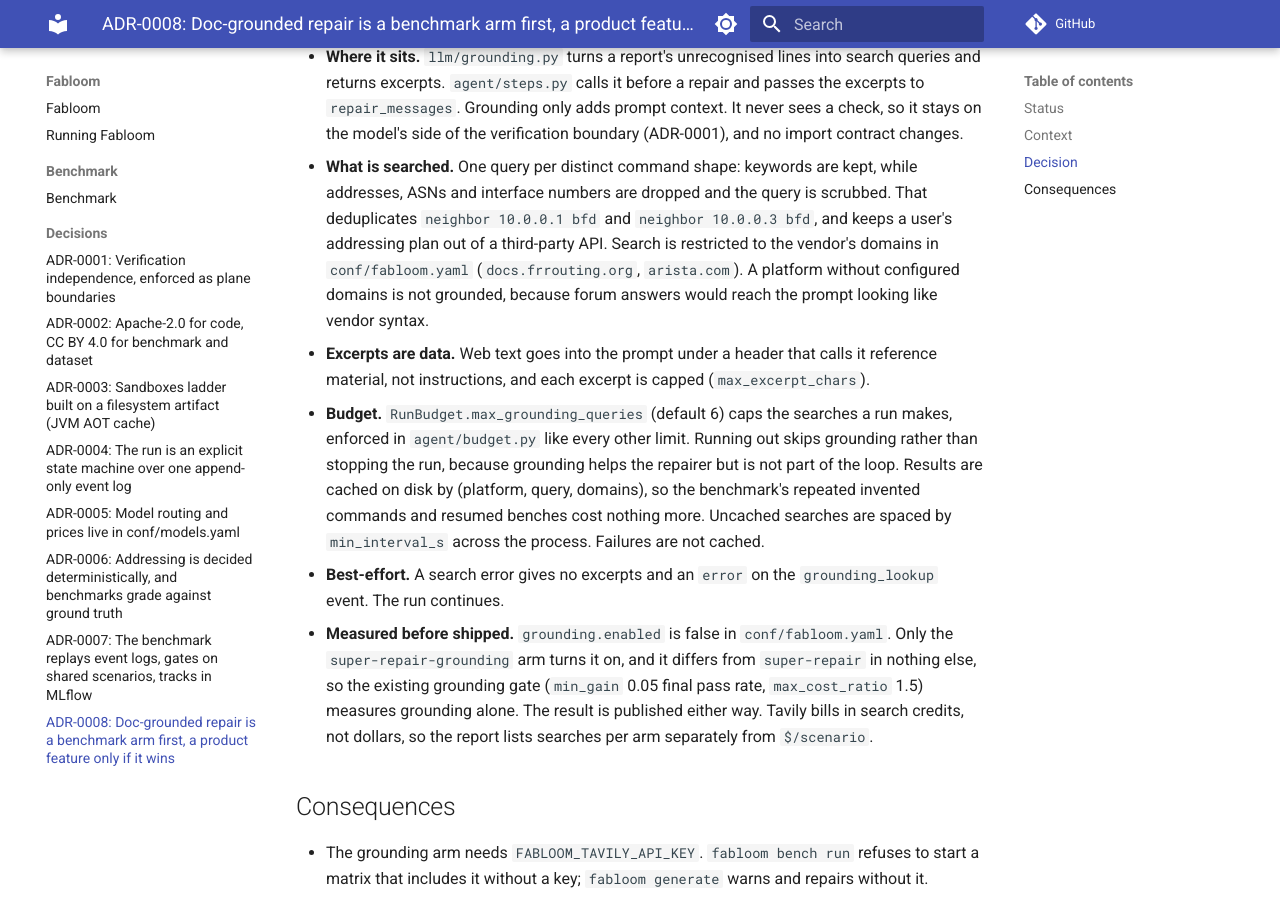
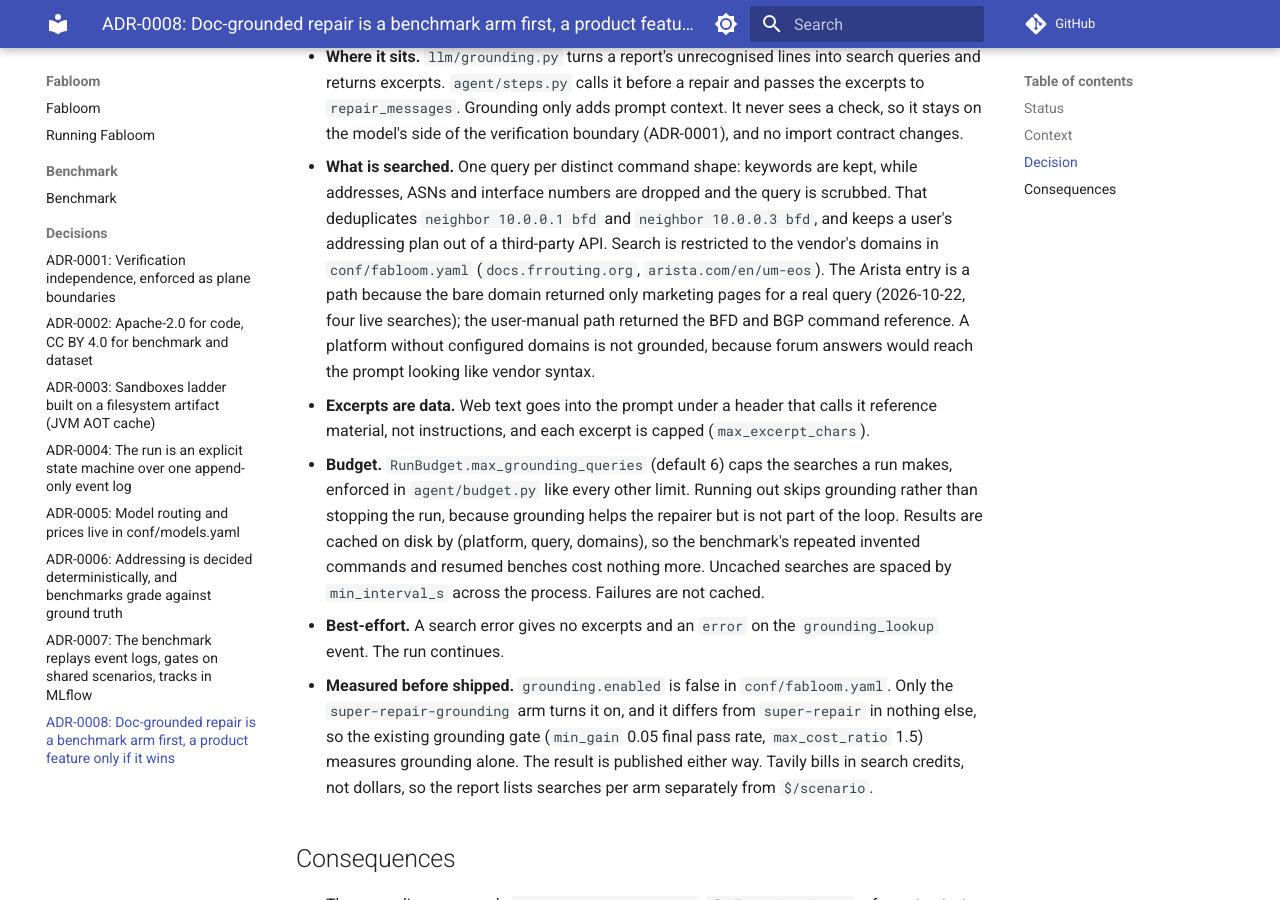
Before and after one commit to vkrishnabhatk/fabloom, an MkDocs documentation site: the page built from docs/decisions/ADR-0008-doc-grounded-repair.md, in a window 1280 px wide and 900 px high, scrolled down 615 px. Built offline with MkDocs 1.6.1 and Material for MkDocs 9.7.7, drawn with Linux system fonts in a browser that asks for light colours; comment, search, counter and statistics services are not loaded.

Commit message:
fix(conf): Nano's real Token Factory ID; ground EOS on the user manual only
fabloom doctor against Token Factory: the configured Nano ID was not
listed; the advertised one is nvidia/NVIDIA-Nemotron-3-Nano-30B-A3B, so
every planner and nano-raw call would have failed. Super, Ultra and
Lightning IDs are confirmed.

Live Tavily searches restricted to arista.com returned marketing pages;
arista.com/en/um-eos returns the EOS command reference.

```diff
--- a/docs/decisions/ADR-0008-doc-grounded-repair.md
+++ b/docs/decisions/ADR-0008-doc-grounded-repair.md
@@ -25,7 +25,10 @@ it only if the benchmark shows it helps.
   addresses, ASNs and interface numbers are dropped and the query is scrubbed. That
   deduplicates `neighbor 10.0.0.1 bfd` and `neighbor 10.0.0.3 bfd`, and keeps a user's
   addressing plan out of a third-party API. Search is restricted to the vendor's domains in
-  `conf/fabloom.yaml` (`docs.frrouting.org`, `arista.com`). A platform without configured
+  `conf/fabloom.yaml` (`docs.frrouting.org`, `arista.com/en/um-eos`). The Arista entry is
+  a path because the bare domain returned only marketing pages for a real query
+  (2026-10-22, four live searches); the user-manual path returned the BFD and BGP command
+  reference. A platform without configured
   domains is not grounded, because forum answers would reach the prompt looking like vendor
   syntax.
 - **Excerpts are data.** Web text goes into the prompt under a header that calls it reference
```
Also changed, not shown: 3 other files.
